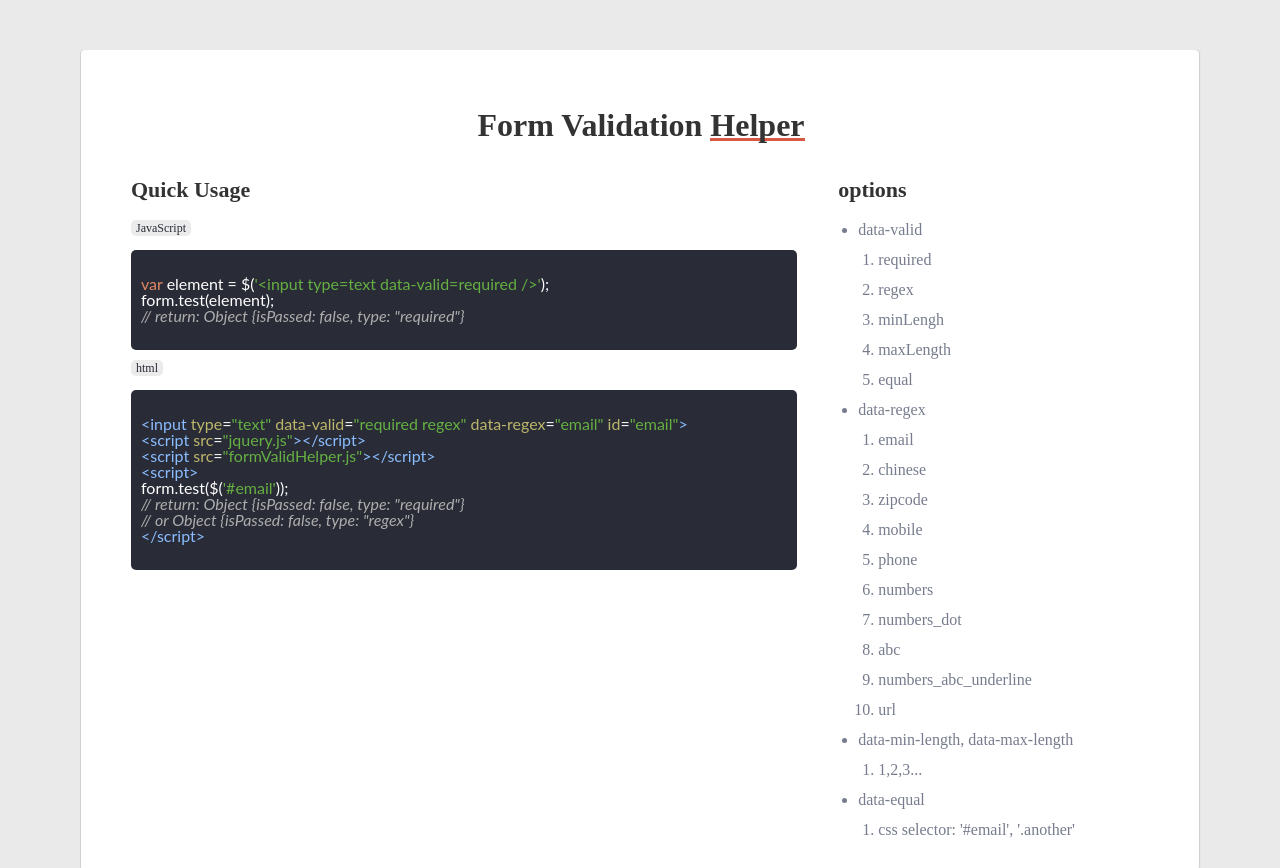
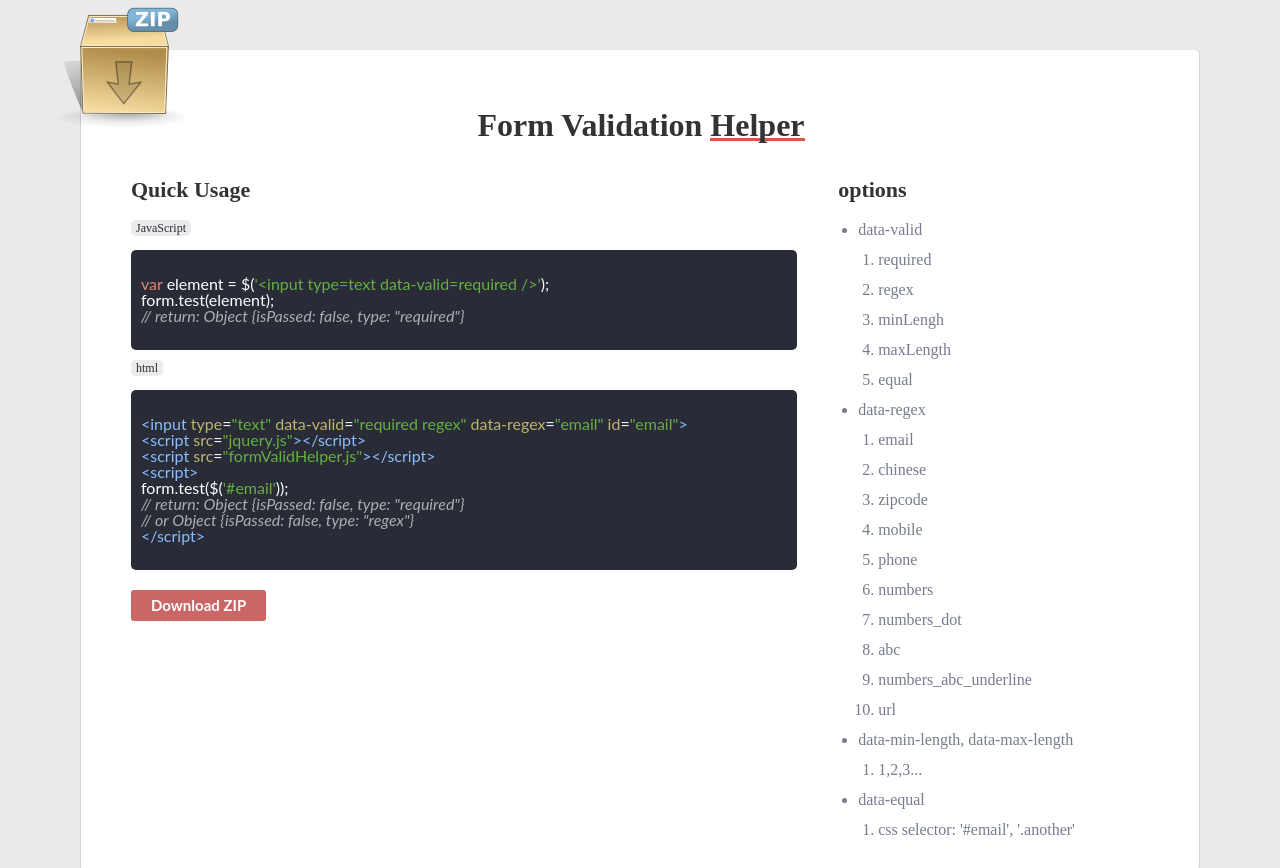
Before and after one commit to tongjieme/formValidHelper, a plain HTML site: page index.html in a window 1280 px wide. Shown: the top 868 px of the page. Drawn offline with Linux system fonts and the light colour scheme.

Commit message:
Updated Doc

```diff
--- a/css/style.scss
+++ b/css/style.scss
@@ -25,5 +25,16 @@ section {
 .paper {
 	margin-top: 50px;
 }
+
+#downloadZIP_Corner {
+	display: block;
+	width: 128px;
+	height: 128px;
+	background: url(../img/zip.png);
+	position: absolute;
+	left: -22px;
+	top: -50px;
+	text-indent: -999px;
+}
 /* End main
 ================================================== */
--- a/index.html
+++ b/index.html
@@ -40,6 +40,7 @@ form.test($('#email'));
 &lt;/script&gt;
 				</code></pre>
 			</section>
+			<a href="https://github.com/tongjieme/formValidHelper/archive/gh-pages.zip" class="pureBtn big red">Download ZIP</a>
 		</div>
 
 		<div class="one-third last article">
@@ -82,6 +83,7 @@ form.test($('#email'));
 		</div>
 
 		</div> <!-- end inner -->
+		<a href="https://github.com/tongjieme/formValidHelper/archive/gh-pages.zip" id="downloadZIP_Corner" title="Download ZIP">Download ZIP</a>
 	</section>
 
 	<section class="boxed">
```
Also changed, not shown: css/style.css, img/zip.png (added), 1 other file.
